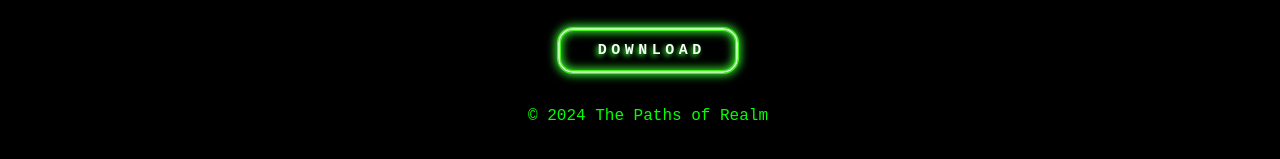
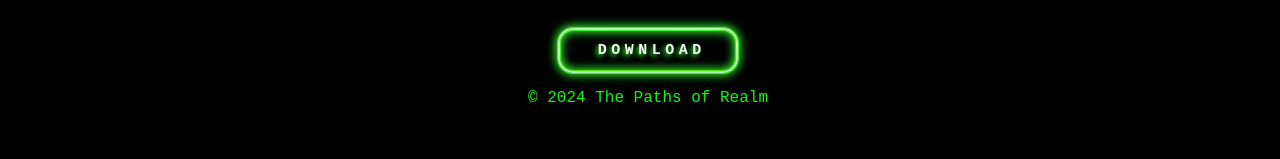
Before and after one commit to KasSuGP/thepathsofrealm, a plain HTML site: page index.html in a window 1280 px wide. Shown: the part 761-920 px from the top of the page. Drawn offline with Linux system fonts and the light colour scheme.

Commit message:
Update stylesheet.css

```diff
--- a/stylesheet.css
+++ b/stylesheet.css
@@ -70,7 +70,7 @@ img {
 display: flex; /* Use Flexbox */
 flex-direction: column; /* Stack items vertically */
 align-items: center; /* Center items horizontally */ /* Center items vertically */
-height: 40vh; /* Full viewport height */
+ /*height: 40vh;  Full viewport height */
 }
 
 /* Style the image */
```
